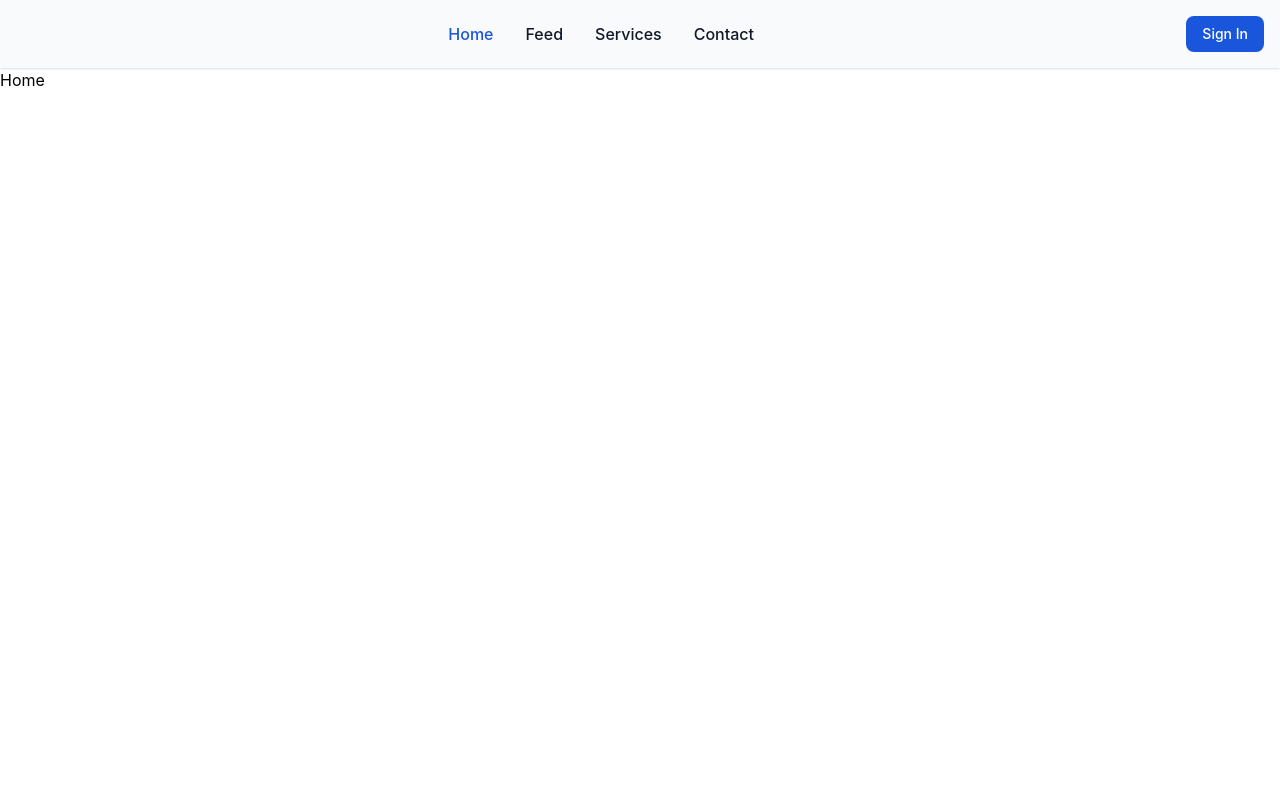
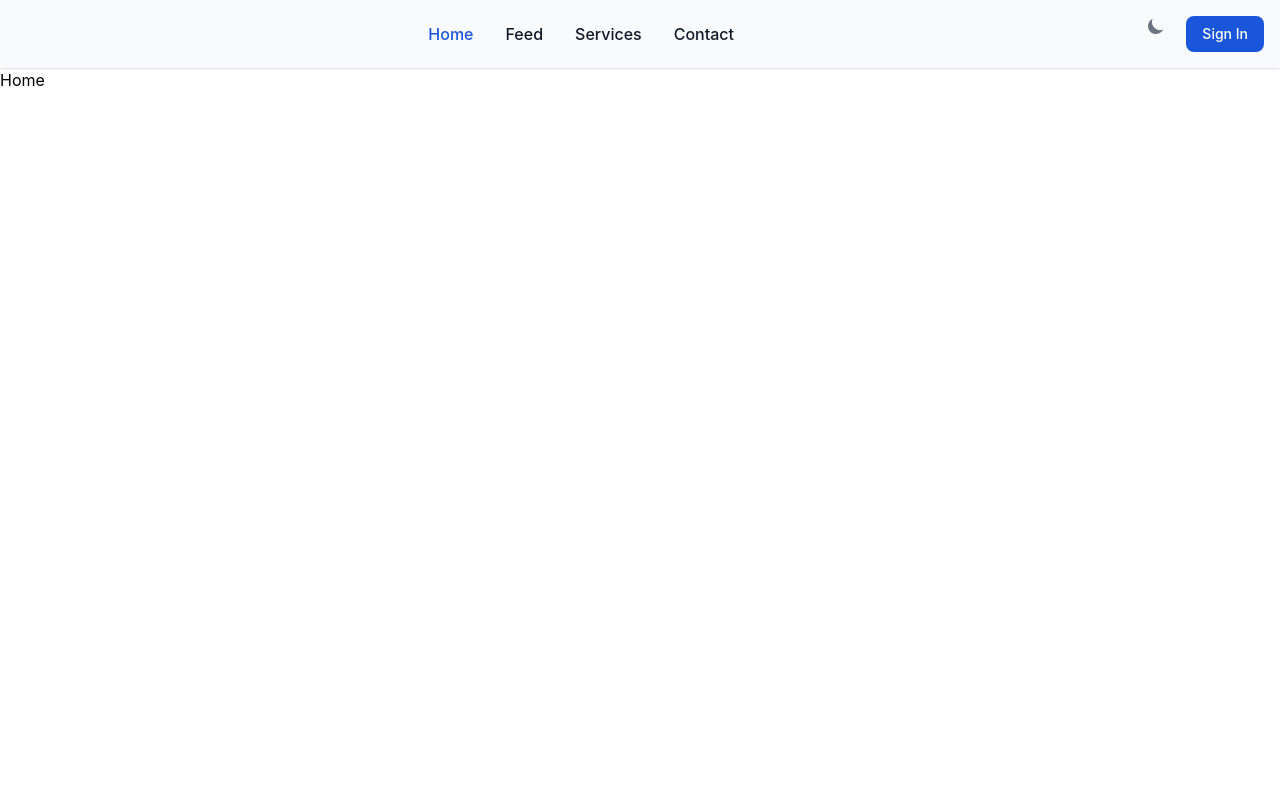
Before and after one commit to prince-111/Authentication, a React (Vite) app in the folder client/: page / in a window 1280 px wide. Shown: the top 800 px of the page. Built offline with nearby package versions, Linux system fonts and the light colour scheme.

Commit message:
🌚 add dark mode

```diff
--- a/client/src/components/Footer.jsx
+++ b/client/src/components/Footer.jsx
@@ -1,6 +1,6 @@
 const Footer = () => {
   return (
-    <footer className="bg-dark  rounded-lg shadow dark:bg-gray-900">
+    <footer className="bg-dark shadow dark:bg-gray-900">
       <div className="w-full max-w-screen-xl mx-auto p-4 md:py-8">
         <div className="sm:flex sm:items-center sm:justify-between">
           <a
--- a/client/src/components/Navbar.jsx
+++ b/client/src/components/Navbar.jsx
@@ -1,3 +1,5 @@
+import { DarkThemeToggle } from "flowbite-react";
+
 
 const Navbar = () => {
   return (
@@ -18,6 +20,10 @@ const Navbar = () => {
             </span> */}
           </a>
           <div className="flex md:order-2 space-x-3 md:space-x-0 rtl:space-x-reverse">
+            <span className="mr-5">
+              <DarkThemeToggle className="border-none focus:bg-none" />
+            </span>
+
             <button
               type="button"
               className="text-white bg-blue-700 hover:bg-blue-800 focus:ring-4 focus:outline-none focus:ring-blue-300 font-medium rounded-lg text-sm px-4 py-2 text-center dark:bg-blue-600 dark:hover:bg-blue-700 dark:focus:ring-blue-800"
@@ -93,6 +99,6 @@ const Navbar = () => {
       </nav>
     </div>
   );
-}
+};
 
-export default Navbar
+export default Navbar;
--- a/client/src/pages/Home.jsx
+++ b/client/src/pages/Home.jsx
@@ -1,7 +1,7 @@
 
 const Home = () => {
   return (
-    <div className='h-screen'>Home</div>
+    <div className='h-screen dark:bg-gray-800 dark:text-white'>Home</div>
   )
 }
 
--- a/client/tailwind.config.js
+++ b/client/tailwind.config.js
@@ -1,5 +1,6 @@
 /** @type {import('tailwindcss').Config} */
 export default {
+  darkMode: "class", // or 'media' for media-query based dark mode
   content: [
     "./index.html",
     "./src/**/*.{js,jsx,ts,tsx}",
```
